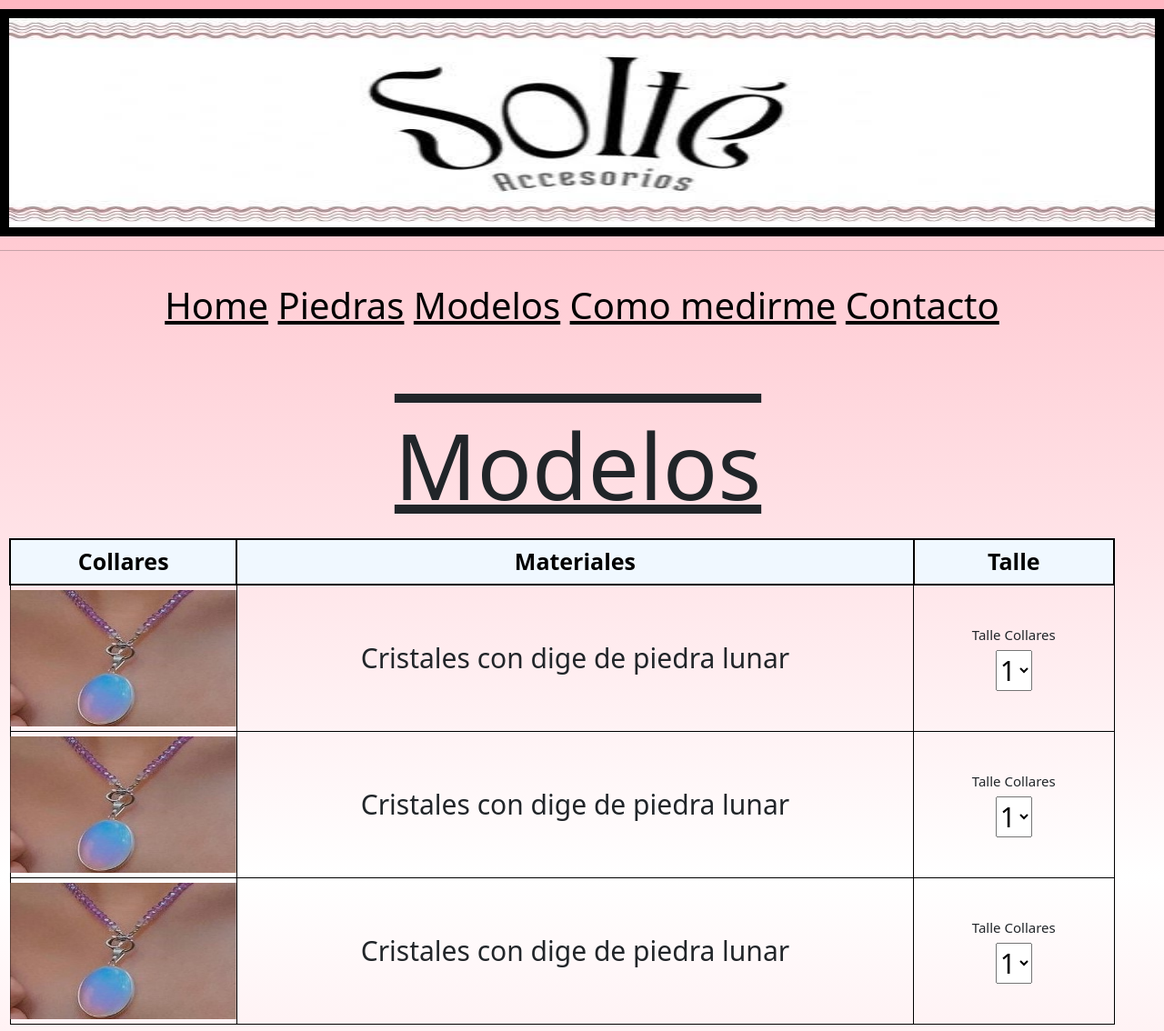
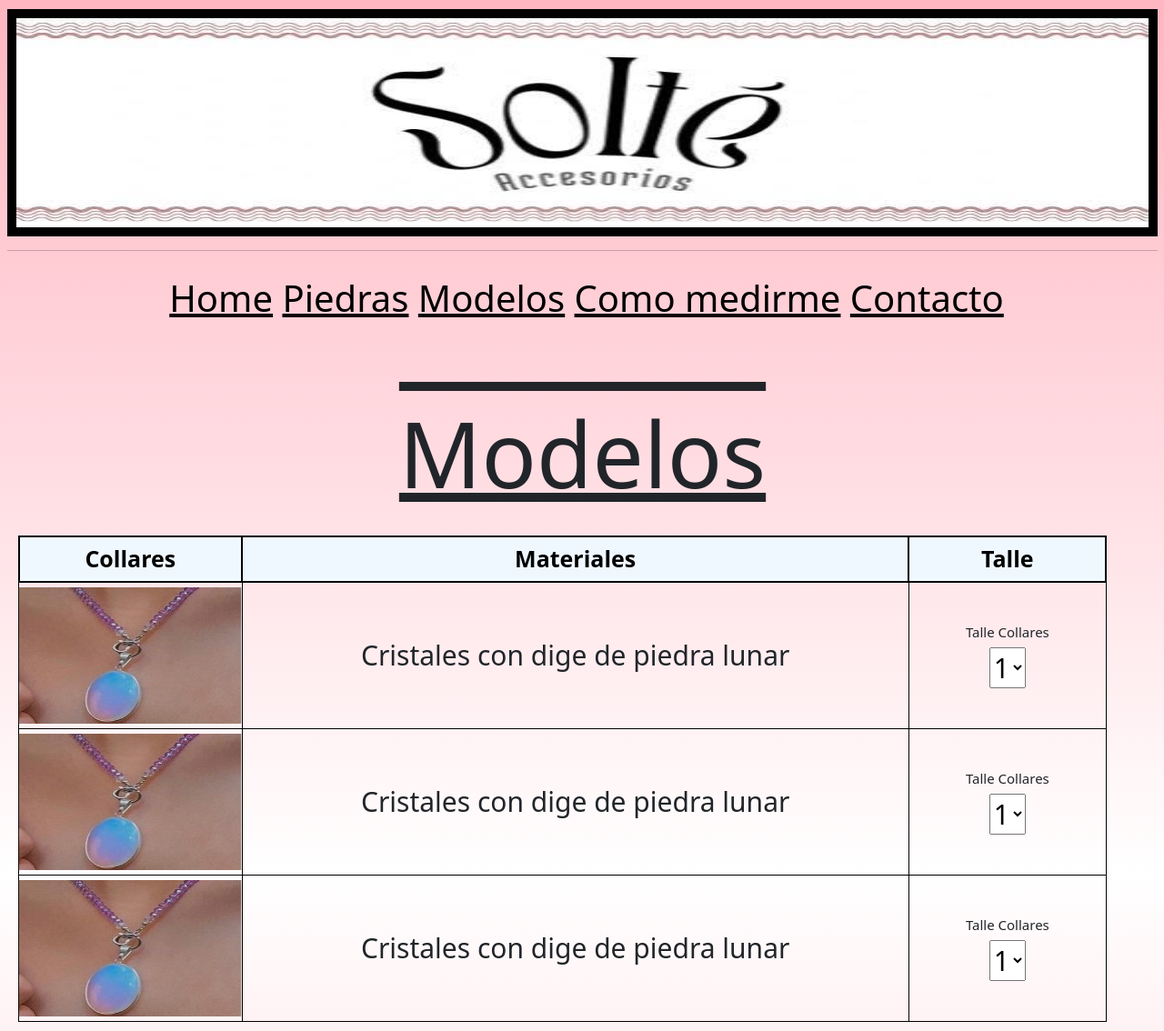
Before and after one commit to NazaFavre/ProyectoCoder-Solte, a plain HTML site: page Solte/paginas/modelos.html in a window 1280 px wide. Shown: the top 1134 px of the page at 91% size. Drawn offline with nearby package versions, Linux system fonts and the light colour scheme.

Commit message:
bootstrap pagina modelos

```diff
--- a/Solte/paginas/modelos.html
+++ b/Solte/paginas/modelos.html
@@ -13,18 +13,19 @@
     <link rel="stylesheet" href="https://cdnjs.cloudflare.com/ajax/libs/animate.css/4.1.1/animate.min.css" />
 </head>
 
-<body class="body">
+<body class="body container-fluid">
     <!--Encabezado-->
-    <header class="logo">
+    <header class="logo col-md-12 ">
         <!--Icono de la marca-->
         <img src="../imagenes/logo solte 2.jpg" alt="" class="headerLogo">
         <hr>
     </header>
     <!--Contenido principal-->
-    <main class="contenedor">
+    <main class="main container-fluid">
         <!--Meunu de navegacion-->
-        <nav class="navegacion">
-            <ul>
+        <div class="row">
+            <nav class="contenedorNavegacion col-md-12"></nav>
+            <ul class="navegacion">
                 <li> <a href="../index.html">Home</a> </li>
                 <li> <a href="../paginas/piedras.html">Piedras</a> </li>
                 <li> <a href="../paginas/modelos.html">Modelos</a> </li>
@@ -32,13 +33,17 @@
                 <li> <a href="../paginas/contacto.html">Contacto</a> </li>
             </ul>
             </nav>
-        <nav class="tituloprincipal">
+        </div>
         <!--Nombre de la pag-->
+        <div class="contenedorTituloPrincipal row">
+            <ul class="tituloPrincipal col-md-12">
                 <h1 class="animate_animated animate_backInDown">Modelos</h1>
-        </nav>
+            </ul>
+        </div>
         <!--secciones-->
         <!--apartado collar-->
-        <table border="0" cellpadding="0px" cellspacing="0px" class="contenedorTablaPiedras">
+        <div class="row">
+            <table border="0" cellpadding="0px" cellspacing="0px" class="contenedorTablaPiedras col-md-12">
                 <th>Collares</th>
                 <th>Materiales</th>
                 <th>Talle</th>
@@ -88,10 +93,10 @@
                     </td>
                 </tr>
             </table>
-        <section>
+        </div>
         <!--apartado pulseras-->
-            <article>
-                <table border="0" cellpadding="0px" cellspacing="0px" class="contenedorTablaPiedras">
+        <div class="row">
+            <table border="0" cellpadding="0px" cellspacing="0px" class="contenedorTablaPiedras col-md-12">
                 <th>Pulseras</th>
                 <th>Materiales</th>
                 <th>Talle</th>
```
Lines whose indentation alone changed are shown as unchanged.
